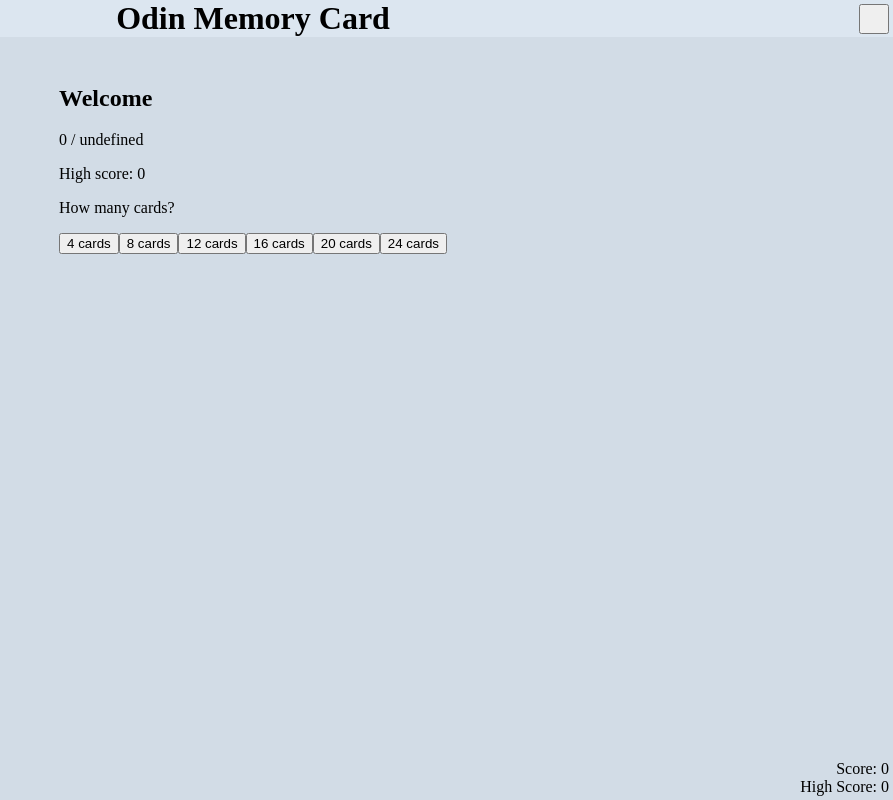
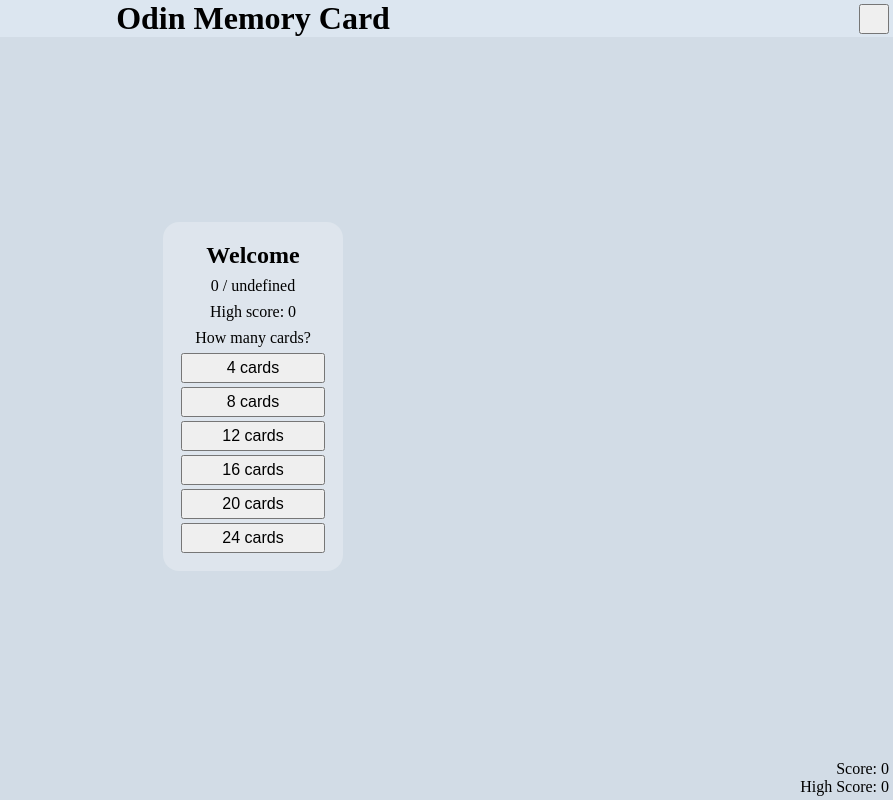
Before and after one commit to HectorVilas/odin-memory-card, a React (Vite) app: page / in a window 1280 px wide. Shown: the whole page, without its empty margins (387-1280 px from the left). Built offline with nearby package versions, Linux system fonts and the light colour scheme.

Commit message:
style game menu

```diff
--- a/src/styles/PlayArea.css
+++ b/src/styles/PlayArea.css
@@ -28,3 +28,23 @@
 .card h2 {
   text-align: center;
 }
+
+#game-menu {
+  display: grid;
+  grid-auto-rows: auto;
+  padding: 16px;
+  background-color: rgba(255, 255, 255, .25);
+  border-radius: 16px;
+  grid-row: 1 / -1;
+  text-align: center;
+}
+
+#game-menu h2,
+#game-menu p {
+  margin: 4px 16px;
+}
+#game-menu button {
+  font-size: 1rem;
+  padding: 4px;
+  margin: 2px;
+}
```
